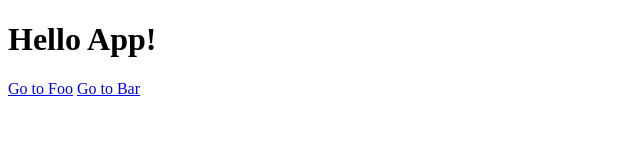
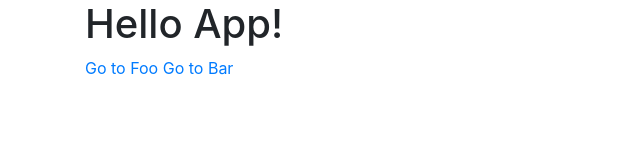
Before and after one commit to pepeul1191/vue-pp, a website: page demos/index.html in a window 1280 px wide. Shown: the whole page, without its empty margins (0-640 px from the left). Drawn offline with nearby package versions, Linux system fonts and the light colour scheme.

Commit message:
Bootstrap y Font-Awesome agregados

```diff
--- a/bower.json
+++ b/bower.json
@@ -16,6 +16,9 @@
   ],
   "dependencies": {
     "vue": "^2.5.16",
-    "vue-router": "^3.0.1"
+    "vue-router": "^3.0.1",
+    "jquery": "^3.2.1",
+    "bootstrap": "^4.1.1",
+    "font-awesome": "^4.7.0"
   }
 }
--- a/demos/index.html
+++ b/demos/index.html
@@ -6,10 +6,11 @@
   <link rel="../assets/img/favicon.ico" type="image/x-icon">
   <meta name="viewport" content="width=device-width, initial-scale=1.0">
   <!-- Librerías de Terceros-->
-  <script src="../bower_components/vue/dist/vue.js"></script>
-  <script src="../bower_components/vue-router/dist/vue-router.js"></script>
+  <link href="../bower_components/bootstrap/dist/css/bootstrap.min.css" rel="stylesheet" type="text/css"/>
+  <link href="../bower_components/font-awesome/css/font-awesome.min.css" rel="stylesheet" type="text/css"/>
+  <!-- CSS Propio -->
 </head>
-<body>
+<body class="container">
   <div id="app">
     <h1>Hello App!</h1>
     <p>
@@ -22,7 +23,10 @@
     <!-- El componente que coincida con la ruta será renderizado aquí -->
     <router-view></router-view>
   </div>
-
+  <!-- Librerías de Terceros-->
+  <script src="../bower_components/vue/dist/vue.js"></script>
+  <script src="../bower_components/vue-router/dist/vue-router.js"></script>
+  <!-- JS Propio -->
   <script type="text/javascript">
     // 0. Si utilizas un sistema de empaquetamiento de módulos (por ejemplo, a través de vue-cli), importa Vue y VueRouter y luego ejecuta Vue.use(VueRouter).
 
```
Also changed, not shown: README.md.
